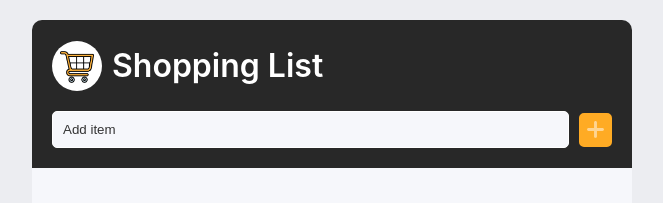
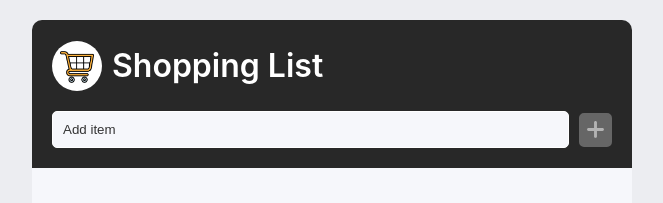
Before and after one commit to vander83/vue-shopping-list, a Vue app: page / in a window 1280 px wide. Shown: the top 203 px of the page, without its empty margins (308-971 px from the left). Built offline with nearby package versions, Linux system fonts and the light colour scheme.

Commit message:
Update "Add Button" disabled state styling

```diff
--- a/src/App.vue
+++ b/src/App.vue
@@ -188,6 +188,11 @@ input {
   background-color: transparent;
 }
 
+.add-button:disabled {
+  background-color: #666;
+  border-color: #666;
+}
+
 .add-button img {
   background: transparent;
 }
```
